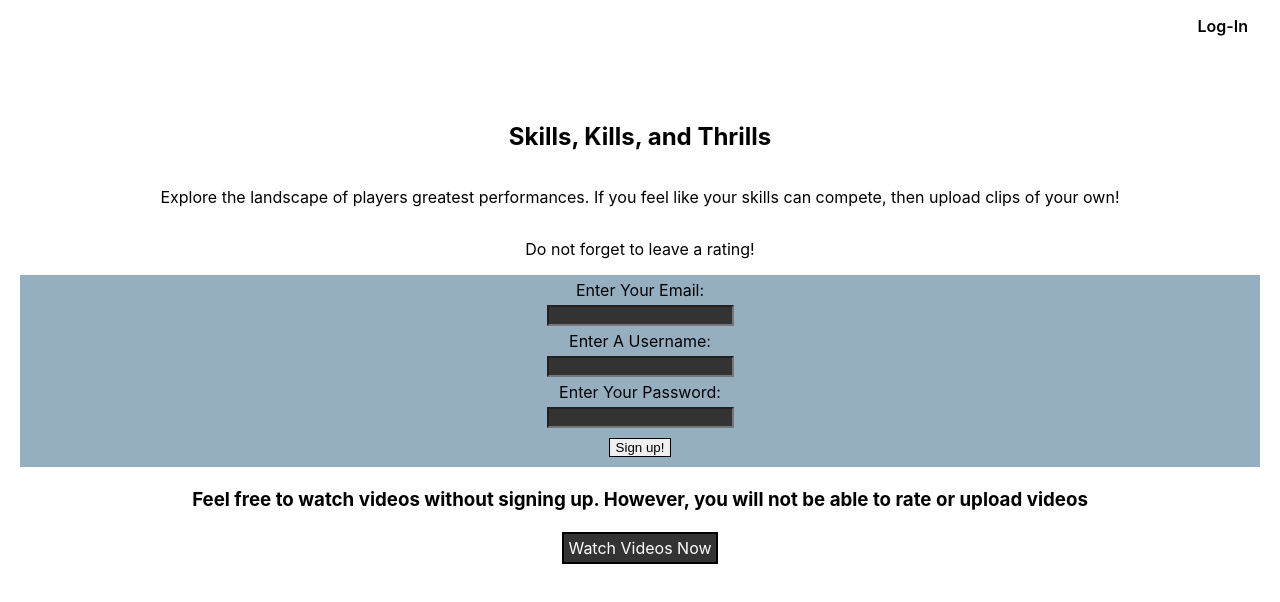
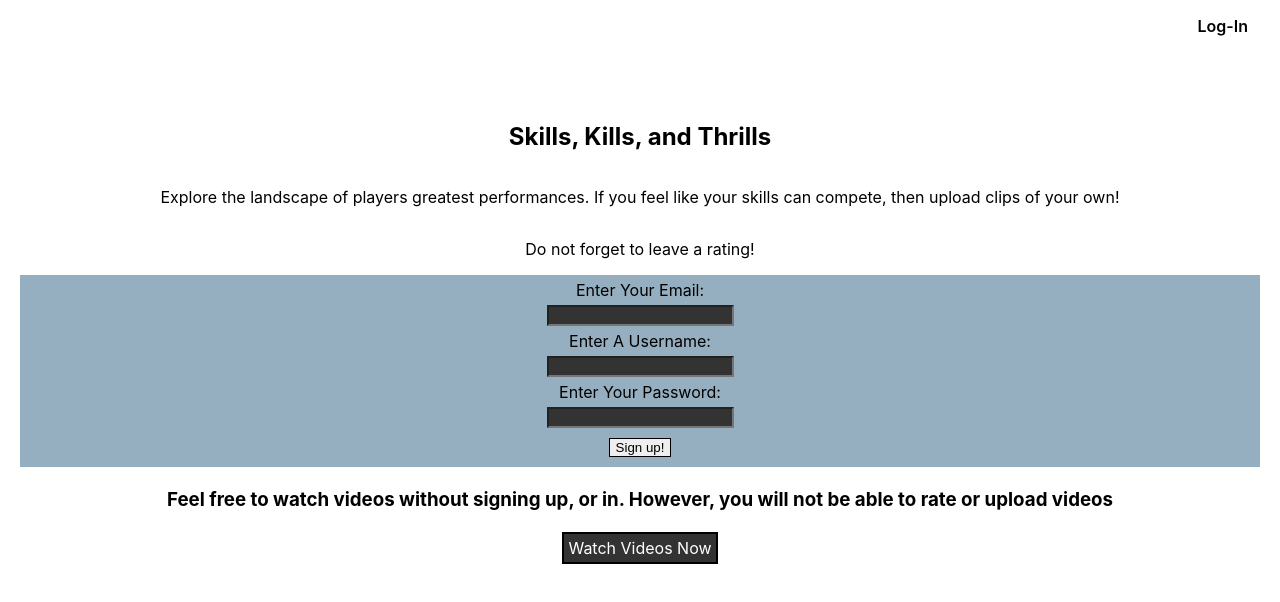
Before and after one commit to AJStolp/DD-Uploads, a React (Create React App) app: page / in a window 1280 px wide. Shown: the top 602 px of the page. Built offline with nearby package versions, Linux system fonts and the light colour scheme.

Commit message:
ready to depoly static version

```diff
--- a/src/landing-page/landing-page.js
+++ b/src/landing-page/landing-page.js
@@ -18,7 +18,7 @@ function LandingPage (props) {
                 <button type='button' className='landing-buttons child'>Sign up!</button>
             </form>
             <section className='watch-now'>
-                    <h3>Feel free to watch videos without signing up. However, you will not be able to rate or upload videos</h3>
+                    <h3>Feel free to watch videos without signing up, or in. However, you will not be able to rate or upload videos</h3>
                     <Link to='/home-page' className='watch-now watch-now-link' onClick={props.hideShowVideos}>Watch Videos Now</Link>
             </section>
        </section>
```
